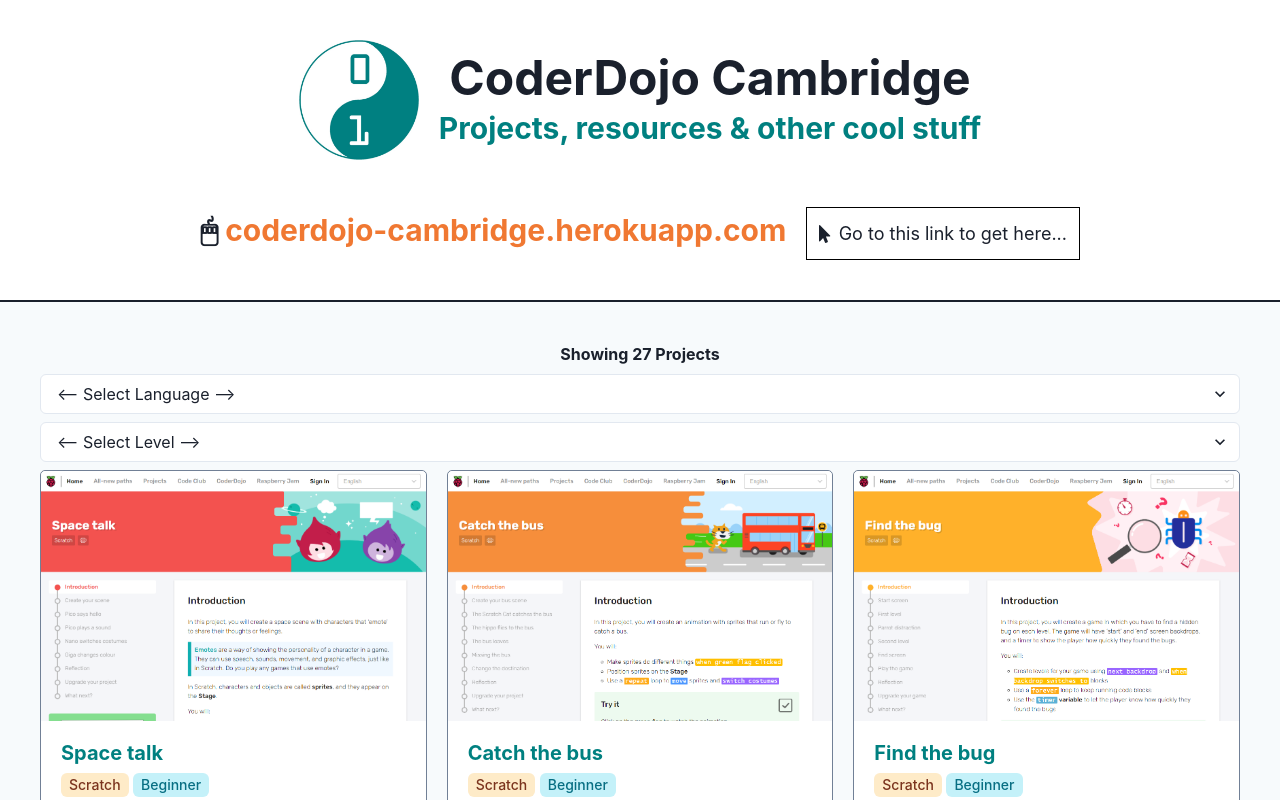
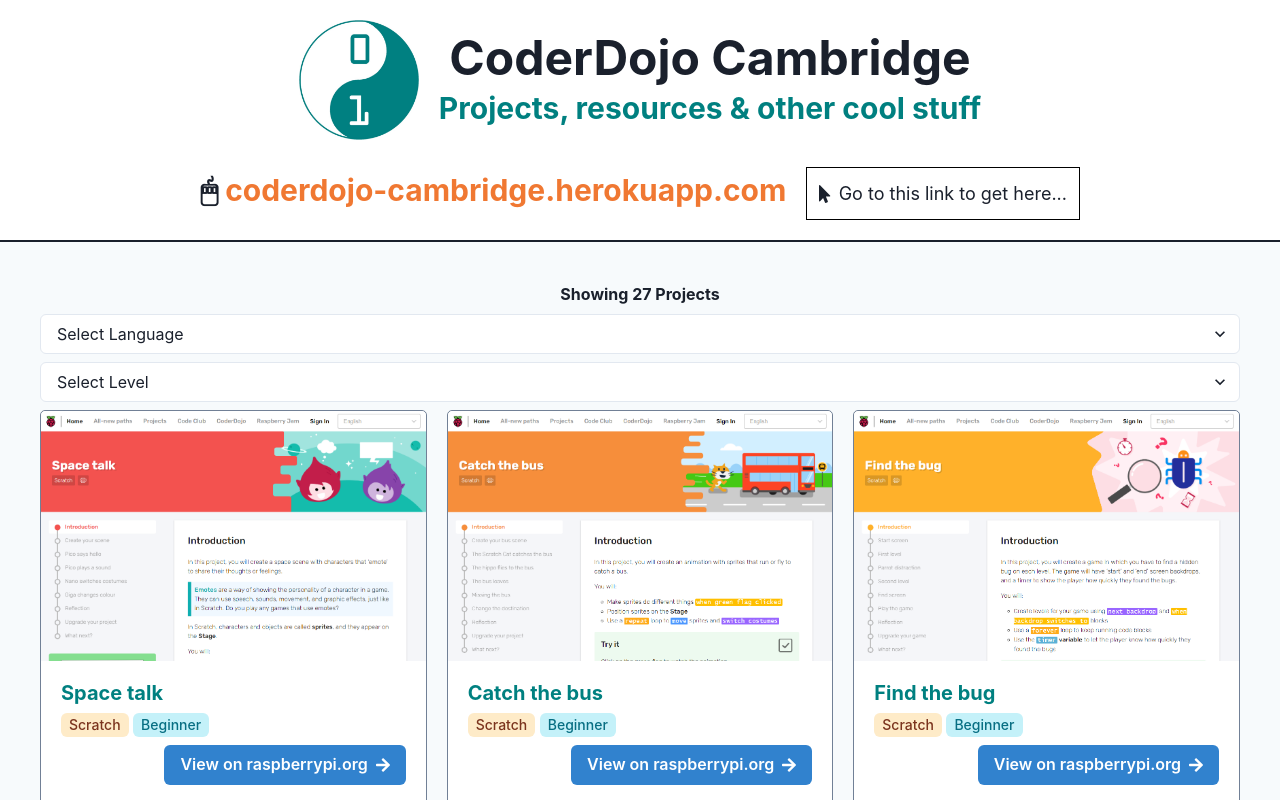
Before and after one commit to slugmandrew/coderdojo-cambridge, a React (Create React App) app: page / in a window 1280 px wide. Shown: the top 800 px of the page. Built offline with nearby package versions, Linux system fonts and the light colour scheme.

Commit message:
...and a bit more

```diff
--- a/src/App.tsx
+++ b/src/App.tsx
@@ -1,5 +1,5 @@
 import { Container, Flex, HStack, Link, Text, VStack } from '@chakra-ui/react'
-import { GridFilters } from 'components/GridFilters'
+import { FilteredGrid } from 'components/FilteredGrid'
 import { SiteLink } from 'components/SiteLink'
 import { SiteLogo } from 'components/SiteLogo'
 import React from 'react'
@@ -7,15 +7,15 @@
 import { Level } from 'types/Level'
 
 export const App = () => (
-  <Container maxW={'full'} minW={'container.sm'} padding={0}>
-    <Flex w={'full'} h={'full'} padding={10} borderBottom={'2px solid'} borderBottomColor={'custom.navy'}>
-      <VStack spacing={10} w={'full'} h={'full'}>
+  <Container maxW={'full'} minW={'container.xs'} padding={0}>
+    <Flex w={'full'} h={'full'} padding={5} borderBottom={'2px solid'} borderBottomColor={'custom.navy'}>
+      <VStack spacing={5} w={'full'} h={'full'}>
         <SiteLogo />
         <SiteLink />
       </VStack>
     </Flex>
     <VStack maxW={'full'} h={'full'} padding={10} bgColor={'gray.50'} borderBottom={'1px solid'} borderBottomColor={'gray.500'}>
-      <GridFilters
+      <FilteredGrid
         filters={[
           { label: 'Language', type: LanguageName },
           { label: 'Level', type: Level },
--- a/src/components/GridFilters.tsx
+++ b/src/components/FilteredGrid.tsx
@@ -5,7 +5,7 @@
 import { FilterTypeWithLabel } from 'types/Filterable'
 import { Project } from 'types/Project'
 
-export const GridFilters: FC<{ filters: Array<FilterTypeWithLabel> }> = ({ filters }, children) => {
+export const FilteredGrid: FC<{ filters: Array<FilterTypeWithLabel> }> = ({ filters }, children) => {
   const [currentLanguageFilter, setCurrentLanguageFilter] = useState<string>()
   const [currentLevelFilter, setCurrentLevelFilter] = useState<string>()
   const [currentTrackFilter, setCurrentTrackFilter] = useState<string>()
@@ -68,7 +68,7 @@
             <Select
               bgColor={'white'}
               key={filter.label}
-              placeholder={`<-- Select ${filter.label} -->`}
+              placeholder={`Select ${filter.label}`}
               onChange={(event) => onChange(filter.label, event.target.value)}
             >
               {Object.values(filter.type).map((key) => {
--- a/src/components/SiteLink.tsx
+++ b/src/components/SiteLink.tsx
@@ -1,18 +1,20 @@
-import { Heading, HStack, Link, Text } from '@chakra-ui/react'
+import { Heading, HStack, Link, Text, useBreakpointValue } from '@chakra-ui/react'
 import { faMousePointer } from '@fortawesome/free-solid-svg-icons'
 import { FontAwesomeIcon } from '@fortawesome/react-fontawesome'
 import React from 'react'
 
 export const SiteLink = () => {
+  const linkSize = useBreakpointValue({ base: 'sm', md: 'md', lg: 'lg' })
+
   return (
     <HStack w={'full'} spacing={5} wrap={'wrap'} justifyContent={'center'}>
-      <Heading size={'lg'} paddingY={3}>
+      <Heading size={linkSize} paddingY={3}>
         🖱{' '}
-        <Link color={'custom.orange'} size={'lg'} href={'https://coderdojo-cambridge.herokuapp.com/'}>
+        <Link color={'custom.orange'} href={'https://coderdojo-cambridge.herokuapp.com/'}>
           coderdojo-cambridge.herokuapp.com
         </Link>
       </Heading>
-      <HStack p={[2, null, 3]} bgColor={'white'} border={'1px solid black'} fontSize={[14, null, 18]} alignSelf={'flex-end'}>
+      <HStack p={[2, null, 3]} bgColor={'white'} border={'1px solid black'} fontSize={[12, null, 18]} alignSelf={'flex-end'}>
         <FontAwesomeIcon icon={faMousePointer} />
         <Text>Go to this link to get here...</Text>
       </HStack>
--- a/src/components/SiteLogo.tsx
+++ b/src/components/SiteLogo.tsx
@@ -1,17 +1,21 @@
-import { Box, Heading, HStack, Image, VStack } from '@chakra-ui/react'
+import { Box, Heading, HStack, Image, useBreakpointValue, VStack } from '@chakra-ui/react'
 import logo from 'image/coderdojo-cambridge-logo.jpg'
 import React from 'react'
 
 export const SiteLogo = () => {
-  const logoSize = ['100px', null, '120px']
+  // const logoSize = ['100px', null, '120px']
+  const logoSize = useBreakpointValue({ base: '80px', md: '120px' })
+  const headingSize = useBreakpointValue({ base: 'lg', md: '2xl' })
+  const taglineSize = useBreakpointValue({ base: 'xs', md: 'lg' })
+
   return (
     <HStack spacing={5}>
       <Box height={logoSize} w={logoSize}>
-        <Image src={logo} fit={'fill'} />
+        <Image src={logo} fit={'contain'} />
       </Box>
       <VStack>
-        <Heading size={'2xl'}>CoderDojo Cambridge</Heading>
-        <Heading size={'lg'} color={'custom.teal'} alignSelf={'flex-start'}>
+        <Heading size={headingSize}>CoderDojo Cambridge</Heading>
+        <Heading size={taglineSize} color={'custom.teal'} alignSelf={'flex-start'}>
           Projects, resources & other cool stuff
         </Heading>
       </VStack>
```
